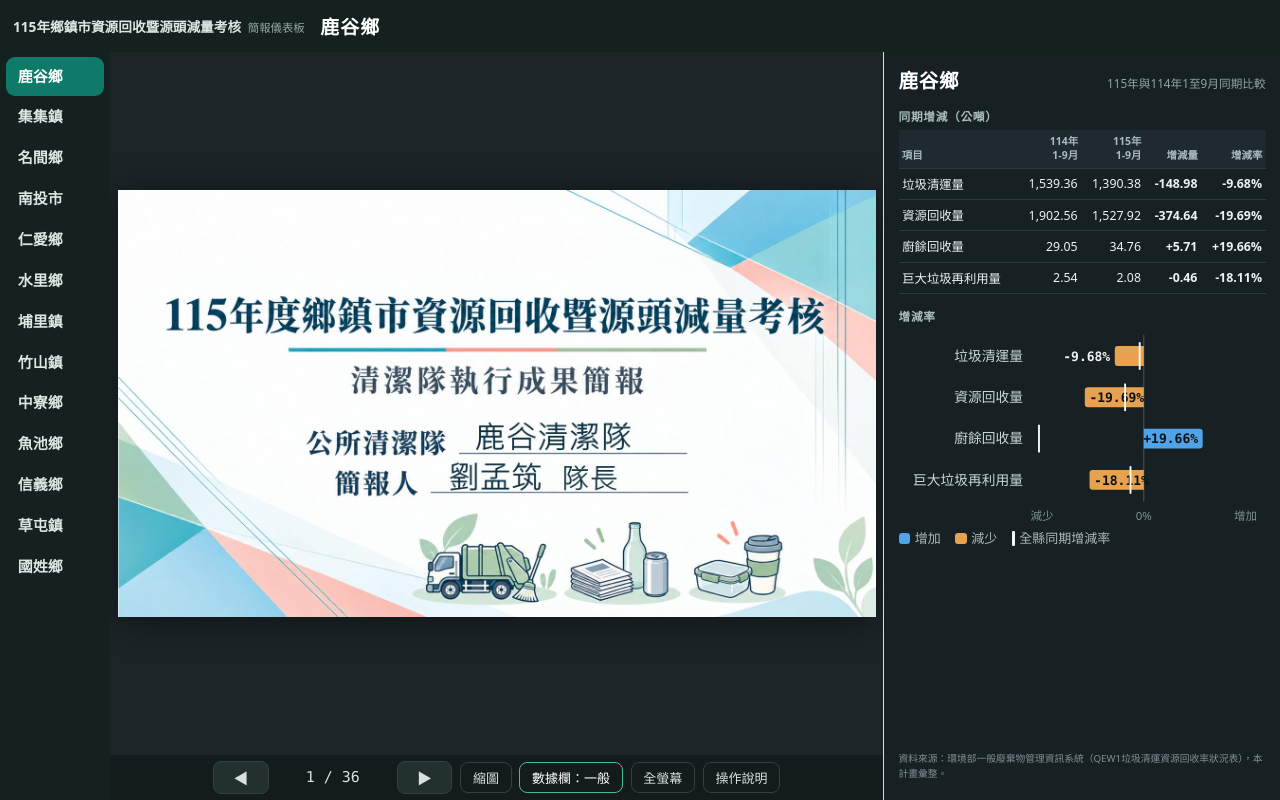
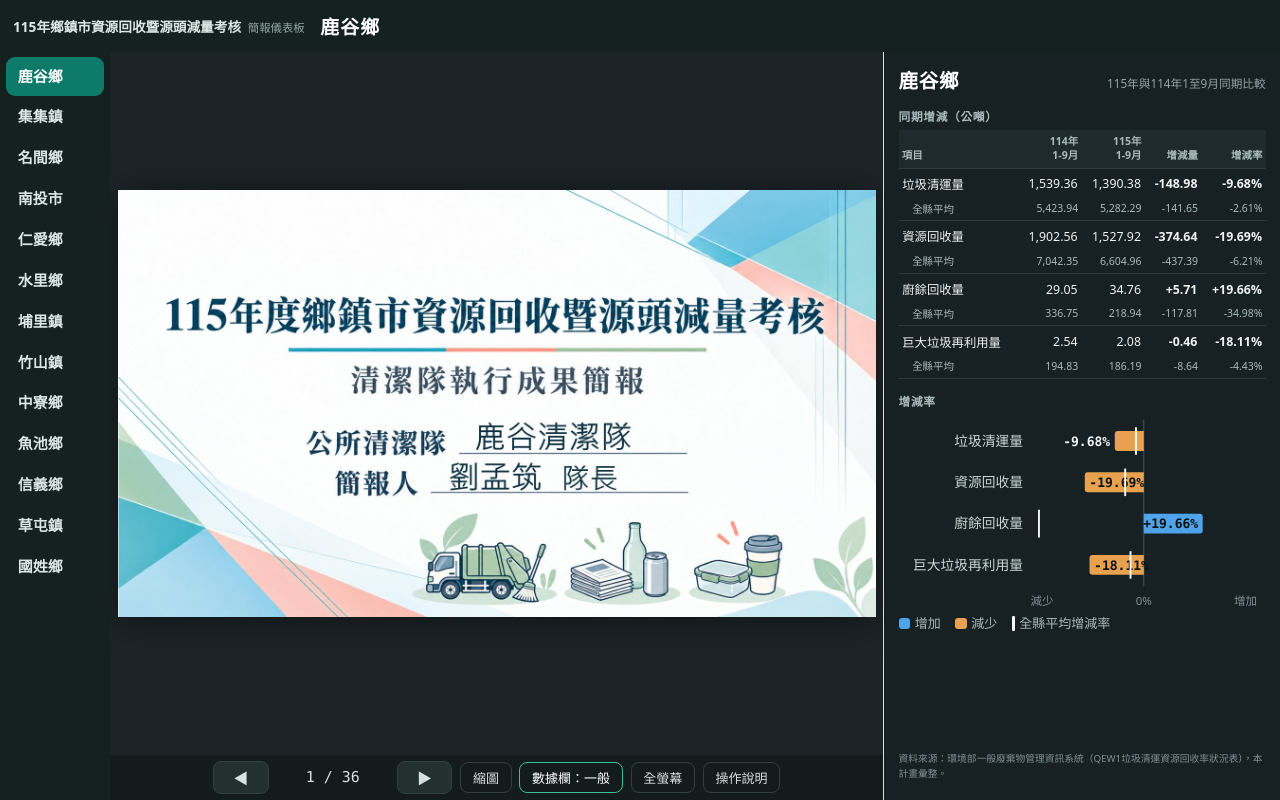
Before and after one commit to jaysung99-dev/nt115, a plain HTML site: page board.html in a window 1280 px wide. Drawn offline with Linux system fonts and the light colour scheme.

Commit message:
委員儀表板：右欄四項加全縣平均
Co-Authored-By: Claude Opus 5.5 <noreply@anthropic.com>
Claude-Session: https://claude.ai/code/session_019hyrwgfYangugooUX7ErPc

```diff
--- a/board.html
+++ b/board.html
@@ -115,6 +115,9 @@
 .bd-empty small{color:#8FA19F;font-size:.75em}
 .bd-toast{position:fixed;left:50%;top:12vh;transform:translateX(-50%);background:rgba(10,16,17,.92);color:#fff;padding:.7em 1.4em;border-radius:12px;font-size:1.15em;font-weight:700;z-index:40;border:1px solid #33413F}
 .bd-toast[hidden]{display:none}
+
+.bd-tbl tr.bd-avg td{color:#A9BBBD;font-weight:400;font-size:.85em;padding-top:.15em;padding-bottom:.45em}
+.bd-tbl tr:not(.bd-avg) td{border-bottom:none}
 </style>
 </head>
 <body>
@@ -1383,9 +1386,16 @@ document.addEventListener("keydown",e=>{
 });
 
 /* ---- 右欄數據（只呈現現況，不下結論） ---- */
+// 全縣平均：13 鄉鎮市同期數值的算術平均（增減率以兩年平均值計算）
+function avgOf(i){
+  const n=D.towns.length; let a=0,b=0; D.towns.forEach(t=>{a+=+t.cmp[i].y114||0; b+=+t.cmp[i].y115||0;});
+  a=Math.round(a/n*100)/100; b=Math.round(b/n*100)/100; const d=b-a, r=a?d/a*100:0;
+  return {y114:a,y115:b,diff:(d>=0?"+":"")+d.toFixed(2),rate:(r>=0?"+":"")+r.toFixed(2)+"%"};
+}
 function renderPanel(){
   const t=D.towns[st.town];
-  const rows=t.cmp.map(c=>`<tr><td>${esc(c.item)}</td><td>${fmtN(c.y114)}</td><td>${fmtN(c.y115)}</td><td>${esc(c.diff)}</td><td>${esc(c.rate)}</td></tr>`).join("");
+  const rows=t.cmp.map((c,i)=>{const a=avgOf(i); return `<tr><td>${esc(c.item)}</td><td>${fmtN(c.y114)}</td><td>${fmtN(c.y115)}</td><td>${esc(c.diff)}</td><td>${esc(c.rate)}</td></tr>`+
+    `<tr class="bd-avg"><td>　全縣平均</td><td>${fmtN(a.y114)}</td><td>${fmtN(a.y115)}</td><td>${esc(a.diff)}</td><td>${esc(a.rate)}</td></tr>`;}).join("");
   panel.innerHTML=`
     <div class="bd-ph"><h2>${esc(t.name)}</h2><span>115年與114年1至9月同期比較</span></div>
     <div><div class="bd-sec">同期增減（公噸）</div>
@@ -1400,7 +1410,7 @@ function renderPanel(){
 // 增減率橫條圖：以 0 為中線，增加往右、減少往左；白色短線為全縣同期增減率
 function rateChart(t){
   const pr=s=>{const v=parseFloat(String(s).replace(/[%+,]/g,"")); return isFinite(v)?v:null;};
-  const items=t.cmp.map(c=>({name:c.item,v:pr(c.rate),txt:c.rate,diff:c.diff,cty:pr(D.county[c.item]),ctxt:D.county[c.item]}));
+  const items=t.cmp.map((c,i)=>{const a=avgOf(i); return {name:c.item,v:pr(c.rate),txt:c.rate,diff:c.diff,cty:pr(a.rate),ctxt:a.rate};});
   const lim=Math.max(10,...items.flatMap(o=>[Math.abs(o.v||0),Math.abs(o.cty||0)]))*1.08;
   const W=480,L=172,R=12,rowH=54,T=8,H=T+rowH*items.length+30,iw=W-L-R,cx=L+iw/2,sc=v=>v/lim*(iw/2);
   let g=`<line x1="${cx}" x2="${cx}" y1="${T-2}" y2="${T+rowH*items.length}" stroke="#5B6B6E" stroke-width="1"/>`;
@@ -1419,11 +1429,11 @@ function rateChart(t){
     }else{
       g+=`<text class="val" x="${cx+6}" y="${by+bh/2+6}" font-size="17">${o.v===0?"0.00%":"—"}</text>`;
     }
-    if(o.cty!=null){ const cxp=cx+sc(o.cty); g+=`<line x1="${cxp}" x2="${cxp}" y1="${by-5}" y2="${by+bh+5}" stroke="#F4F7F6" stroke-width="2.5" data-tip="全縣同期 ${esc(o.ctxt)}"/>`; }
+    if(o.cty!=null){ const cxp=cx+sc(o.cty); g+=`<line x1="${cxp}" x2="${cxp}" y1="${by-5}" y2="${by+bh+5}" stroke="#F4F7F6" stroke-width="2.5" data-tip="全縣平均 ${esc(o.ctxt)}"/>`; }
   });
   g+=`<text class="axis" x="${cx}" y="${H-6}" text-anchor="middle" font-size="15">0%</text><text class="axis" x="${L}" y="${H-6}" font-size="15">減少</text><text class="axis" x="${W-R}" y="${H-6}" text-anchor="end" font-size="15">增加</text>`;
   return `<svg class="bd-chart" viewBox="0 0 ${W} ${H}" role="img" aria-label="${esc(t.name)}各項目增減率">${g}</svg>
-    <div class="bd-legend"><span><i style="background:var(--bd-up)"></i>增加</span><span><i style="background:var(--bd-down)"></i>減少</span><span><i class="tick"></i>全縣同期增減率</span></div>`;
+    <div class="bd-legend"><span><i style="background:var(--bd-up)"></i>增加</span><span><i style="background:var(--bd-down)"></i>減少</span><span><i class="tick"></i>全縣平均增減率</span></div>`;
 }
 /* ---- 計時：不顯示；掛在計時器頁且讀得到狀態時，換場次自動切公所 ---- */
 function renderTimer(){
```
